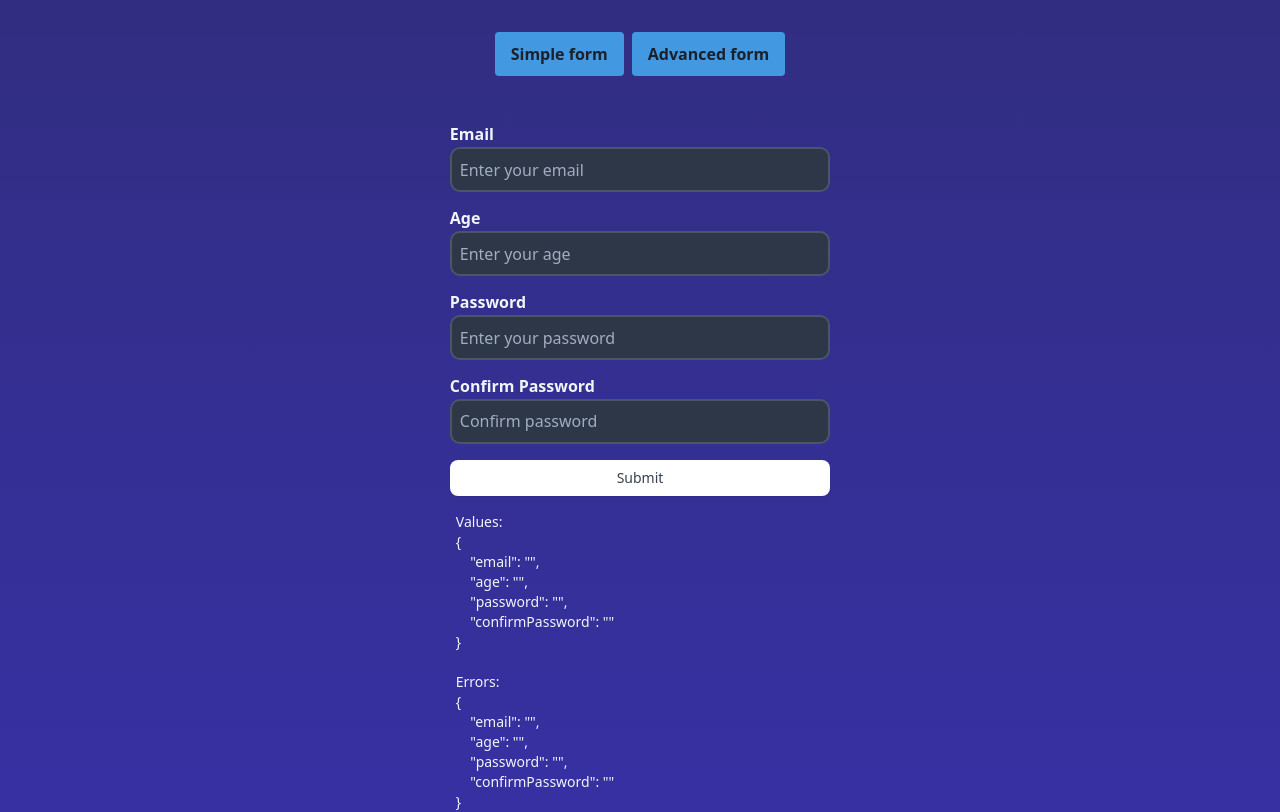
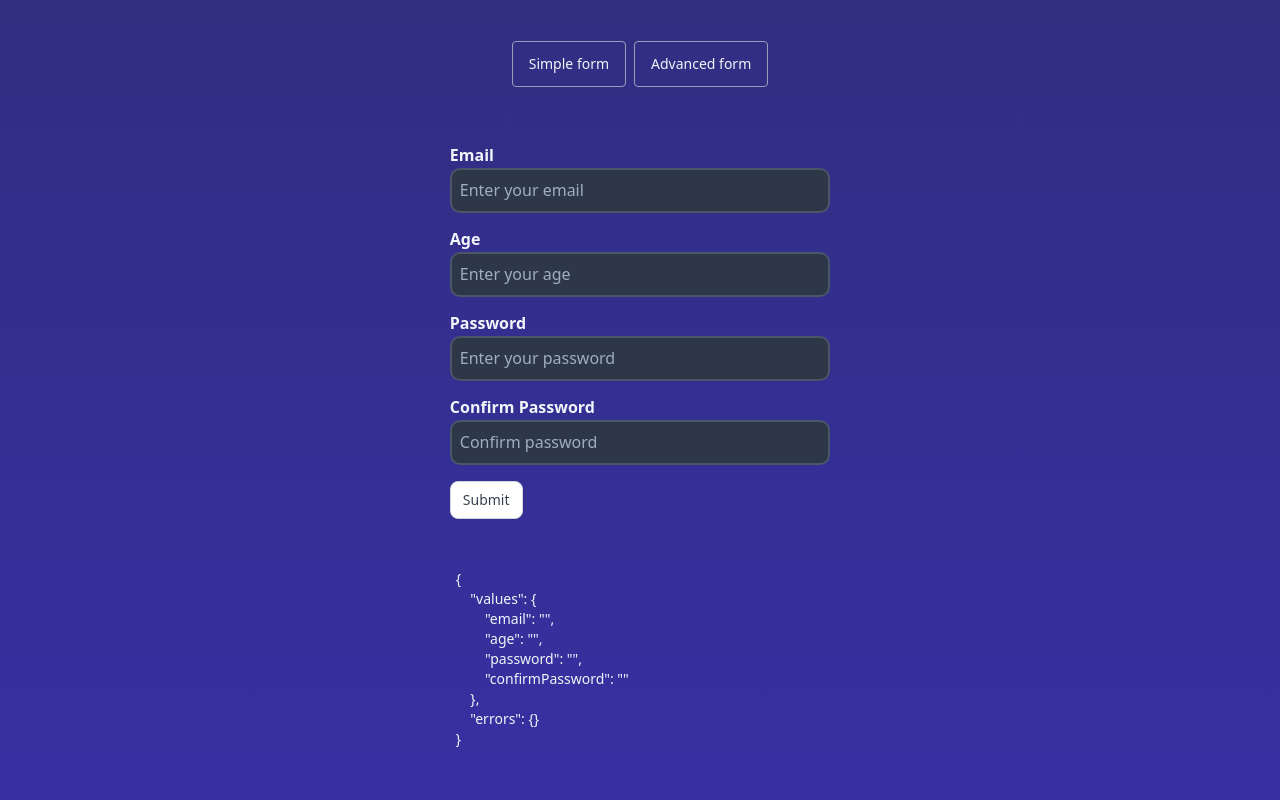
Before and after one commit to maxzz/forms-formik, a React (Vite) app: page / in a window 1280 px wide. Built offline with nearby package versions, Linux system fonts and the light colour scheme.

Commit message:
WIP. app. add ErrorHint component

```diff
--- a/src/components/Form1/index.css
+++ b/src/components/Form1/index.css
@@ -1,6 +1,15 @@
 @layer components {
-    .tm-button-ssubmit {
-        @apply px-3 py-2
+    .tm-input {
+    }
+
+    .tm-input-select {
+    }
+
+    .tm-input-checkbox {
+    }
+
+    .tm-button-submit {
+        @apply mt-4 px-3 py-2
         text-sm font-medium text-center
         text-gray-700 bg-white border-gray-300
 
--- a/src/components/Form1/index.tsx
+++ b/src/components/Form1/index.tsx
@@ -1,6 +1,5 @@
 import { FormikHelpers, useFormik } from "formik";
 import { basicSchema } from "../../schemas";
-// import './index.css';
 
 type Values = {
     email: string;
@@ -16,8 +15,16 @@ const onSubmit = async (values: Values, actions: FormikHelpers<Values>) => {
     actions.resetForm();
 };
 
+function ErrorHint({ msg }: { msg: string | boolean | undefined; }) {
+    return (<>
+        {msg && typeof msg === 'string' ? msg : undefined}
+    </>);
+}
+
 export function Form1() {
-    const { values, errors, touched, isSubmitting, handleBlur, handleChange, handleSubmit, } = useFormik<Values>({
+    const {
+        values, errors, touched, isSubmitting, handleBlur, handleChange, handleSubmit,
+    } = useFormik<Values>({
         initialValues: {
             email: '',
             age: '',
@@ -27,10 +34,8 @@ export function Form1() {
         validationSchema: basicSchema,
         onSubmit,
     });
-    console.log(errors);
 
-    return (
-        <>
+    return (<>
         <form onSubmit={handleSubmit} autoComplete="off">
 
             <label htmlFor="email">Email</label>
@@ -43,6 +48,7 @@ export function Form1() {
                 onBlur={handleBlur}
                 className={errors.email && touched.email ? "input-error" : ""}
             />
+            <ErrorHint msg={touched.email && errors.email} />
             {errors.email && touched.email && <p className="error">{errors.email}</p>}
 
             <label htmlFor="age">Age</label>
@@ -81,15 +87,13 @@ export function Form1() {
             />
             {errors.confirmPassword && touched.confirmPassword && <p className="error">{errors.confirmPassword}</p>}
 
-                <button disabled={isSubmitting} type="submit" className="tm-button-ssubmit">
+            <button disabled={isSubmitting} type="submit" className="tm-button-submit">
                 Submit
             </button>
         </form>
 
         <div className="px-4 text-slate-100 whitespace-pre">
-                {`Values:\n${JSON.stringify(values, null, 4)}\n\n`}
-                {`Errors:\n${JSON.stringify(values, null, 4)}`}
+            {JSON.stringify({ values, errors }, null, 4)}
         </div>
-        </>
-    );
+    </>);
 }
--- a/src/components/Page.css
+++ b/src/components/Page.css
@@ -64,16 +64,16 @@ input[type="checkbox"] {
 
 /* Checkbox */
 
-.checkbox {
+/* .checkbox {
     display: flex;
     justify-content: flex-start;
     align-items: center;
     margin-top: 1rem;
-}
+} */
 
 /* Button */
 
-button {
+/* button {
     display: block;
     margin: 1rem 0;
     padding: 0.35rem 0.5rem;
@@ -89,7 +89,7 @@ button {
 
 button:disabled {
     opacity: 0.35;
-}
+} */
 
 /* Errors */
 
```
Lines whose indentation alone changed are shown as unchanged.
